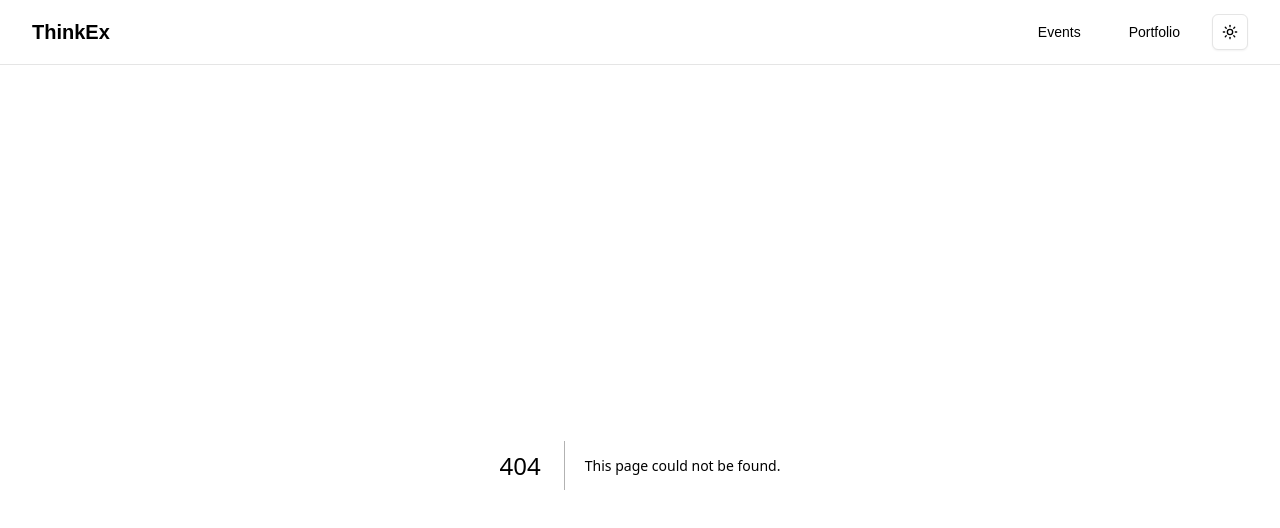
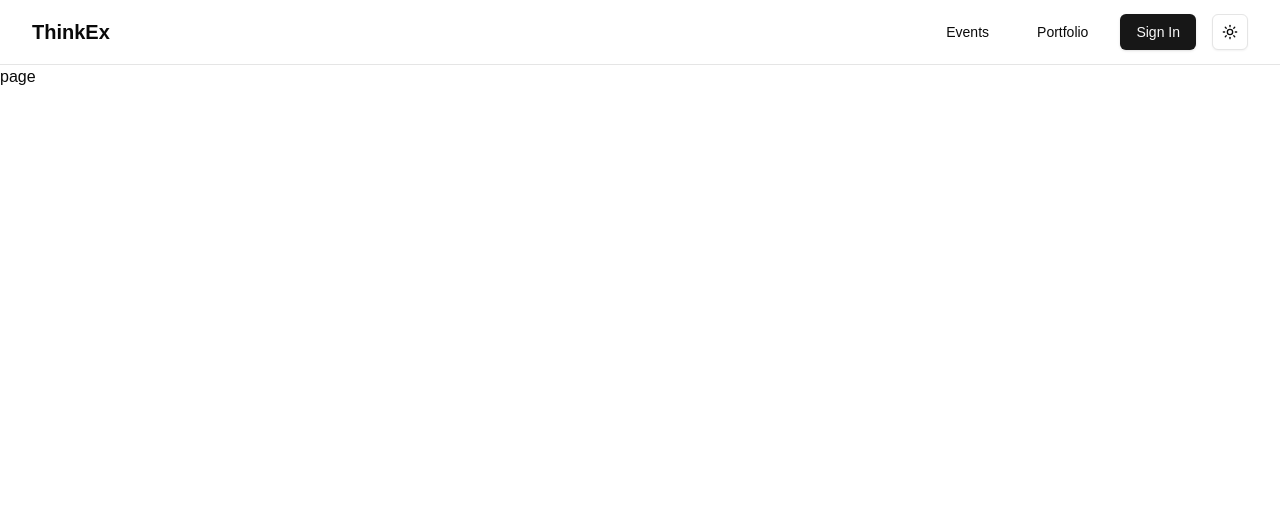
Before and after one commit to rushikeshg25/ThinkEx, a Next.js app in the folder web/: page /portfolio in a window 1280 px wide. Before the commit this address had no page. Shown: the top 528 px of the page. Built offline with nearby package versions, Linux system fonts and the light colour scheme.

Commit message:
feat: Events and Portfolio routes

```diff
--- /dev/null
+++ b/web/app/events/[id]/page.tsx
@@ -0,0 +1,5 @@
+const EventPage = ({ params: { id } }: { params: { id: string } }) => {
+  return <div>EventPage</div>;
+};
+
+export default EventPage;
--- /dev/null
+++ b/web/app/events/page.tsx
@@ -0,0 +1,5 @@
+const EventsPage = () => {
+  return <div>page</div>;
+};
+
+export default EventsPage;
--- /dev/null
+++ b/web/app/portfolio/page.tsx
@@ -0,0 +1,5 @@
+const page = () => {
+  return <div>page</div>;
+};
+
+export default page;
--- a/web/components/navbar.tsx
+++ b/web/components/navbar.tsx
@@ -21,7 +21,7 @@ const Navbar = () => {
             <Link href="/portfolio">
               <Button variant="ghost">Portfolio</Button>
             </Link>
-
+            <Button variant="default">Sign In</Button>
             <ModeToggle />
           </div>
         </div>
```
